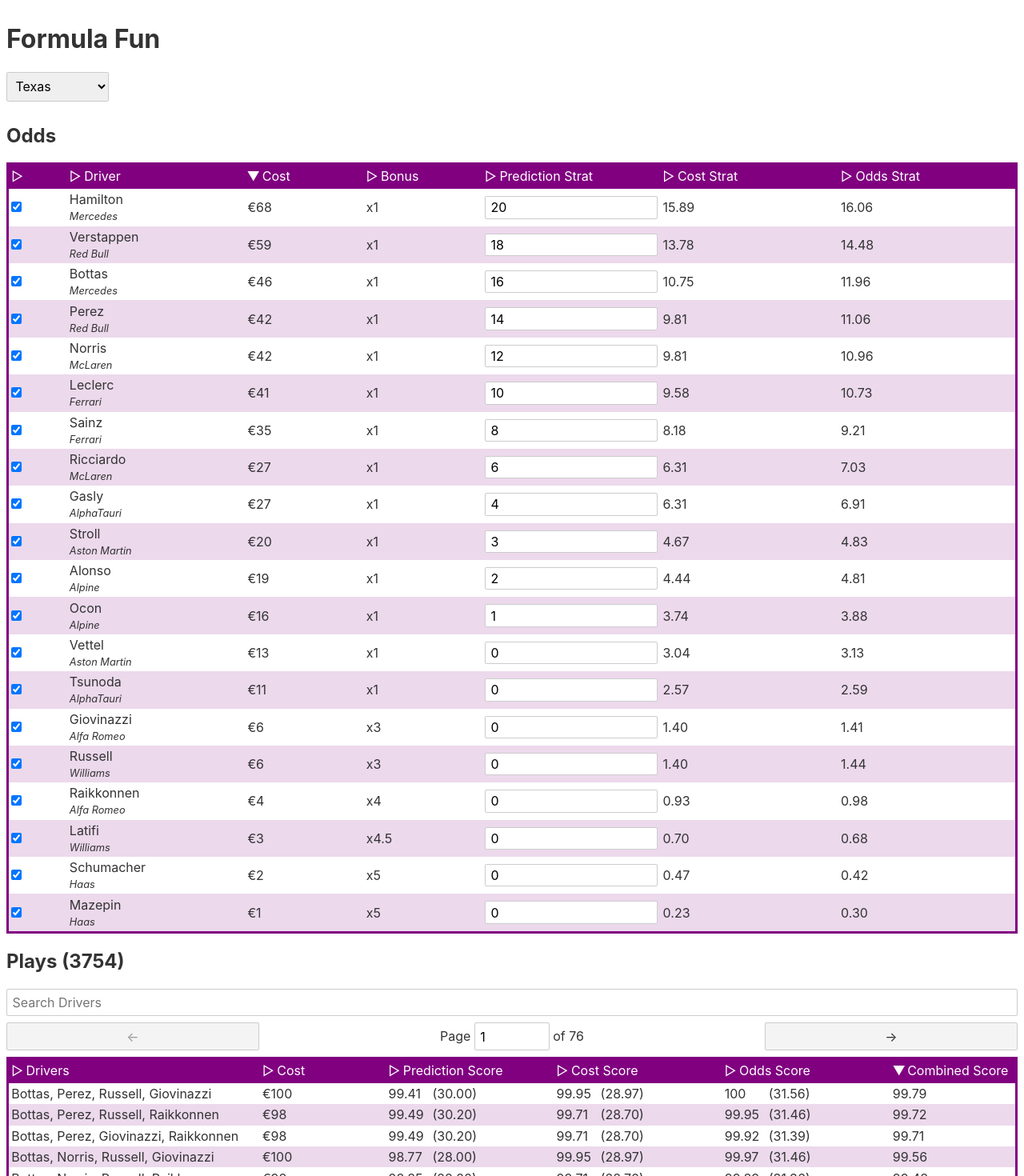
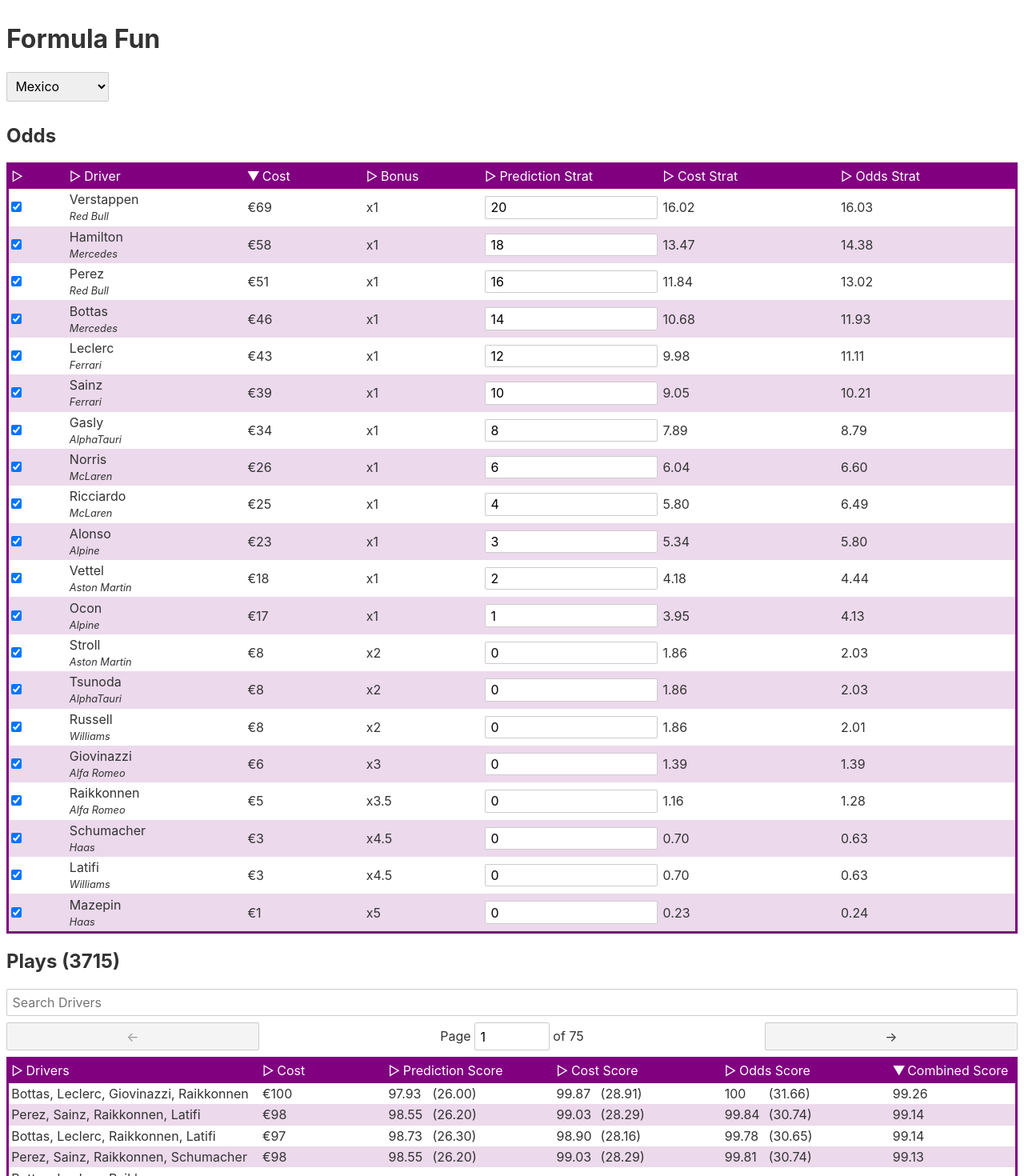
Before and after one commit to decepulis/formula-fun, a Svelte app: page / in a window 1280 px wide. Shown: the top 1470 px of the page at 80% size. Built offline with nearby package versions, Linux system fonts and the light colour scheme.

Commit message:
Texas Results; Mexico Stats

```diff
--- a/src/season.ts
+++ b/src/season.ts
@@ -777,5 +777,52 @@
       Russell: { o1: 10000, o3: 15000, o6: 5000, o10: 300 },
       Latifi: { o1: 100000, o3: 25000, o6: 6600, o10: 800 },
     },
+    results: [
+      "Verstappen",
+      "Hamilton",
+      "Perez",
+      "Leclerc",
+      "Ricciardo",
+      "Bottas",
+      "Sainz",
+      "Norris",
+      "Tsunoda",
+      "Vettel",
+      "Giovinazzi",
+      "Stroll",
+      "Raikkonnen",
+      "Russell",
+      "Latifi",
+      "Schumacher",
+      "Mazepin",
+      "Alonso",
+      "Ocon",
+      "Gasly",
+    ],
+  },
+  {
+    race: "Mexico",
+    odds: {
+      Hamilton: { o1: 250, o3: -190, o6: -600, o10: -900 },
+      Bottas: { o1: 1800, o3: 135, o6: -400, o10: -600 },
+      Verstappen: { o1: -200, o3: -400, o6: -500, o10: -800 },
+      Perez: { o1: 1200, o3: -140, o6: -500, o10: -600 },
+      Leclerc: { o1: 2800, o3: 225, o6: -300, o10: -800 },
+      Sainz: { o1: 3300, o3: 325, o6: -250, o10: -500 },
+      Ricciardo: { o1: 10000, o3: 1000, o6: 150, o10: -200 },
+      Norris: { o1: 6600, o3: 800, o6: 150, o10: -200 },
+      Stroll: { o1: 100000, o3: 10000, o6: 2000, o10: 200 },
+      Vettel: { o1: 25000, o3: 3300, o6: 500, o10: -175 },
+      Alonso: { o1: 25000, o3: 3300, o6: 250, o10: -300 },
+      Ocon: { o1: 25000, o3: 4000, o6: 700, o10: -175 },
+      Gasly: { o1: 5000, o3: 600, o6: -150, o10: -400 },
+      Tsunoda: { o1: 100000, o3: 10000, o6: 2000, o10: 200 },
+      Raikkonnen: { o1: 100000, o3: 25000, o6: 2500, o10: 400 },
+      Giovinazzi: { o1: 100000, o3: 25000, o6: 2500, o10: 350 },
+      Schumacher: { o1: 200000, o3: 50000, o6: 10000, o10: 800 },
+      Mazepin: { o1: 300000, o3: 50000, o6: 20000, o10: 2500 },
+      Russell: { o1: 200000, o3: 5000, o6: 2500, o10: 200 },
+      Latifi: { o1: 100000, o3: 50000, o6: 10000, o10: 800 },
+    },
   },
 ];
```
